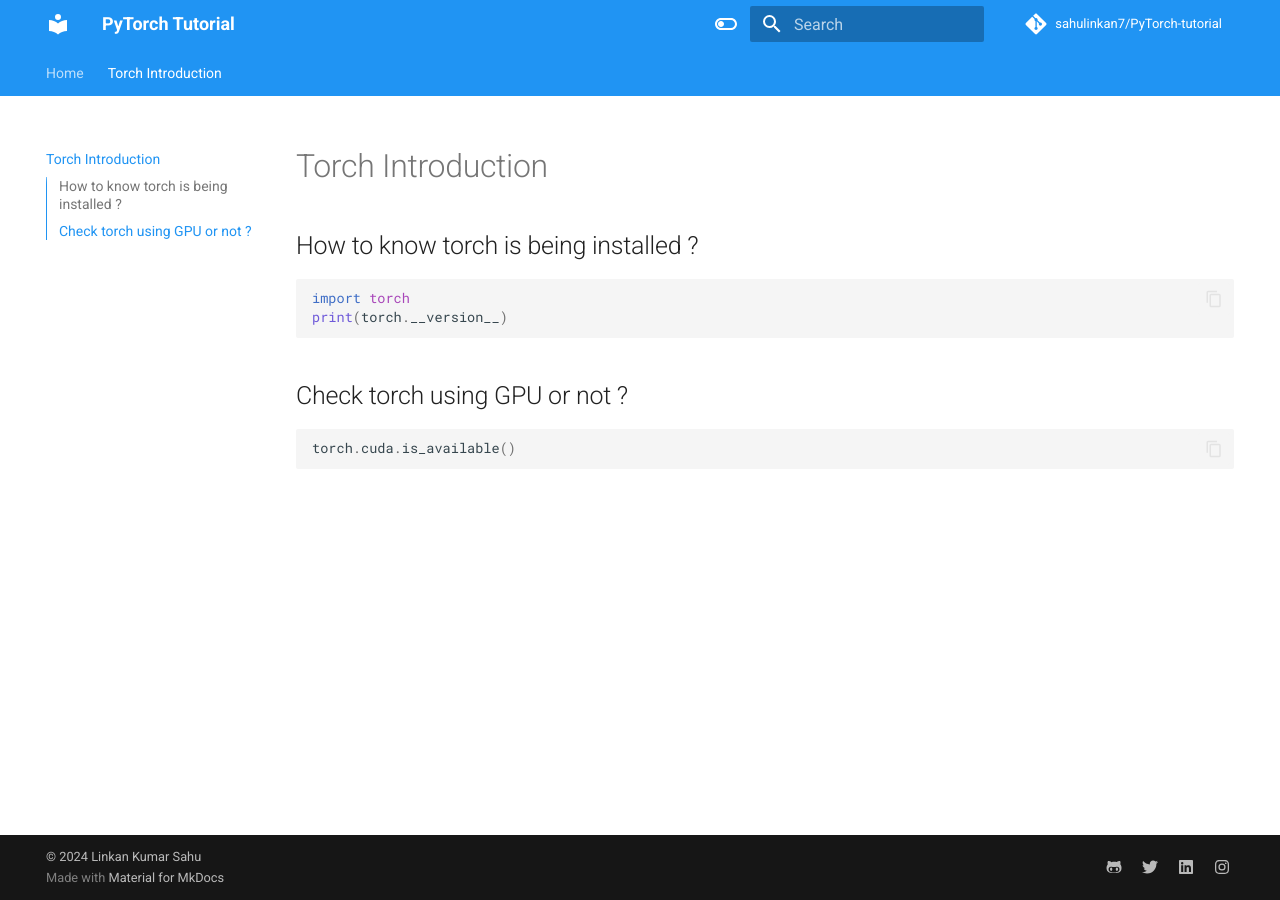
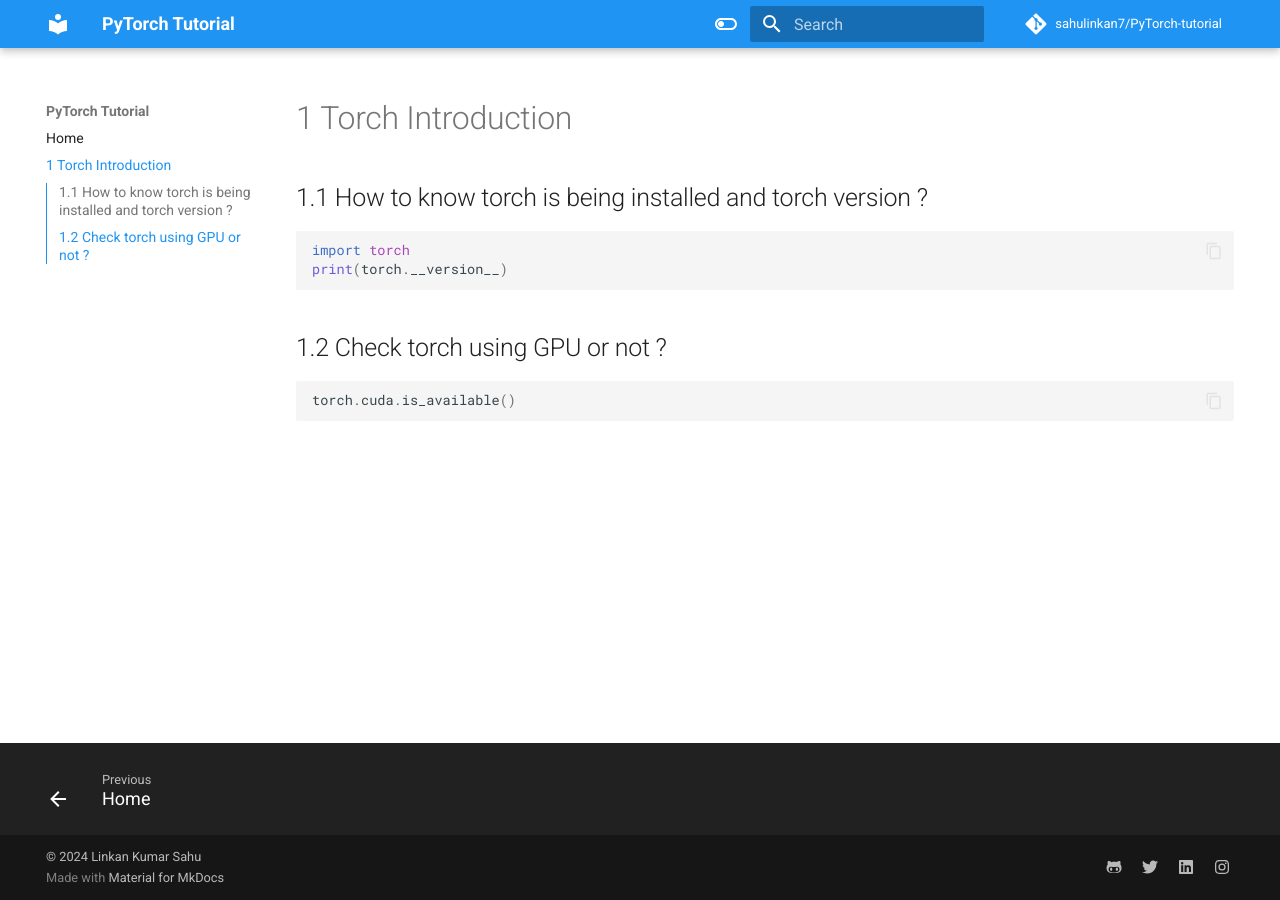
Before and after one commit to Sahulinkan7/PyTorch-tutorial, an MkDocs documentation site: the page built from docs/torch_introduction.md, in a window 1280 px wide. Built offline with MkDocs 1.6.1 and Material for MkDocs 9.7.7, drawn with Linux system fonts in a browser that asks for light colours; comment, search, counter and statistics services are not loaded.

Commit message:
introduction updated

````diff
--- a/docs/torch_introduction.md
+++ b/docs/torch_introduction.md
@@ -1,13 +1,13 @@
-# Torch Introduction
+# 1 Torch Introduction
 
-## How to know torch is being installed ?
+## 1.1 How to know torch is being installed and torch version ?
 
 ```python
 import torch
 print(torch.__version__)
 ```
 
-## Check torch using GPU or not ?
+## 1.2 Check torch using GPU or not ?
 
 ```python
 torch.cuda.is_available()
--- a/mkdocs.yml
+++ b/mkdocs.yml
@@ -3,7 +3,7 @@
 # defeine TOC or order of website-
 nav:
   - Home: index.md
-  - Torch Introduction: torch_introduction.md
+  - 1 Torch Introduction: torch_introduction.md
 
 site_author: Linkan Kumar Sahu
 site_description: >-
@@ -17,11 +17,12 @@
 theme:
   name: material
   features:
-    - navigation.tabs
+    #- navigation.tabs
     - navigation.sections
     - toc.integrate
     - navigation.top
     - content.code.copy
+    - navigation.footer
   language: en
   palette:
     - scheme: default
````
